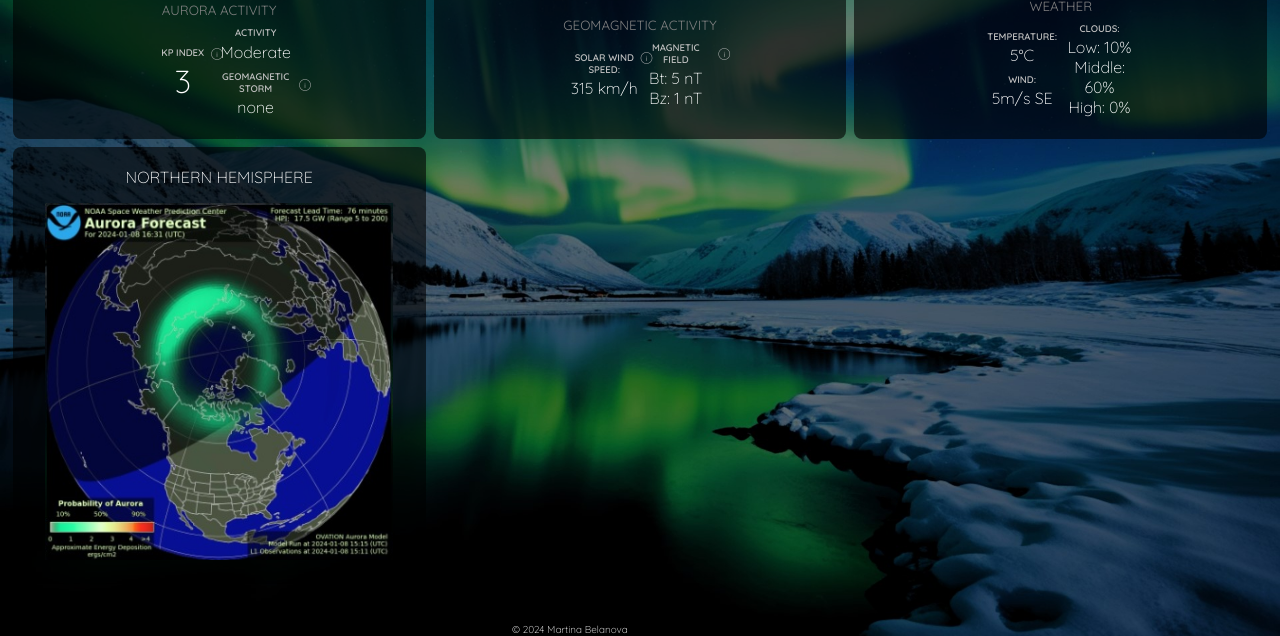
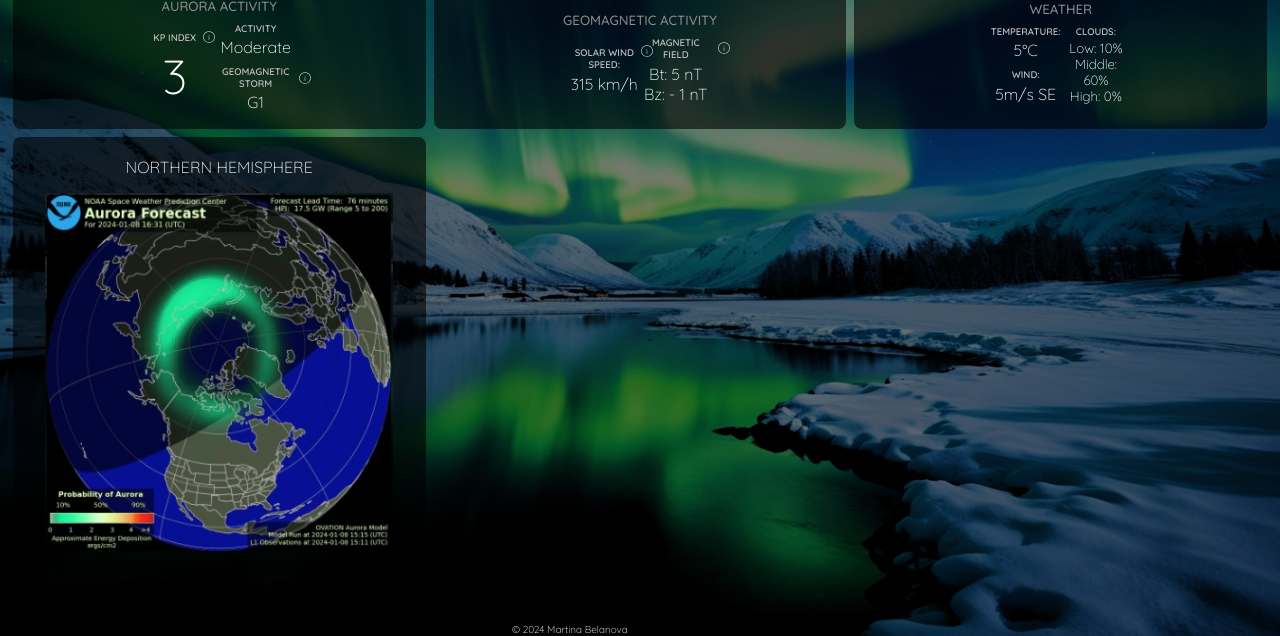
Before and after one commit to BelanovaMartinaTrain/EasyChoosey, a website: page index.html in a window 1280 px wide. Shown: the part 164-800 px from the top of the page. Drawn offline with nearby package versions, Linux system fonts and the light colour scheme.

Commit message:
testing aurora site design

```diff
--- a/index.css
+++ b/index.css
@@ -14,7 +14,7 @@
 }
 
 .bigger-font {
-    font-size: 2rem;
+    font-size: 3rem;
 }
 
 .center {
@@ -77,12 +77,16 @@
 
 .font-h2 {
     font-size: smaller;
-    font-weight: 400;
-    color: gray;
+    font-weight: 500;
+    color: #909090;
 }
 
 .font-smaller {
     font-size: smaller;
+}
+
+.padding-sm-r {
+    padding-right: 0.5rem;
 }
 
 /* END UTILITY CLASSES*/
@@ -93,7 +97,7 @@ html, body {
     -moz-background-size: cover;
     -o-background-size: cover;
     background-size: cover;
-    font-family: 'Quicksand', system-ui ,sans-serif;
+    font-family: 'Quicksand', system-ui, sans-serif;
     font-weight: 300;
     color: white;
     margin: 0;
@@ -103,10 +107,6 @@ html, body {
 nav {
     display: grid;
     grid-auto-flow: column;
-    /*width: clamp(100vw, 50rem);
-    max-width: 50rem;
-    min-width: 30rem;*/
-    /*padding: 0.8rem 4rem;*/
     justify-content: space-between;
     margin-left: auto;
     margin-right: auto;
@@ -210,18 +210,10 @@ footer {
     padding-bottom: 0.2rem;
 }
 
-.material-symbols-outlined {
-  font-variation-settings:
-  'FILL' 0,
-  'wght' 100,
-  'GRAD' 0,
-  'opsz' 24
-}
-
 .info-icon {
     position: absolute;
-    top: 55%;
-    right: -1.3rem; /* Adjust as needed */
+    top: 57%;
+    right: -1.3rem;
     transform: translateY(-50%);
     cursor: pointer;
 	font-size: 1rem;
@@ -231,6 +223,7 @@ footer {
 	font-size: 2.2rem;
 	grid-area: menu;
     width: 2.2rem;
+    height: 2.2rem;
 }
 
 .img-text {
--- a/index.html
+++ b/index.html
@@ -3,7 +3,6 @@
   <head>
     <title>Aurora Forecast</title>
     <meta name="viewport" content="width=device-width, initial-scale=1">
-    <link rel="stylesheet" href="https://fonts.googleapis.com/css2?family=Material+Symbols+Outlined:opsz,wght,FILL,GRAD@24,100,0,0" />
     <link rel="preconnect" href="https://fonts.googleapis.com">
     <link rel="preconnect" href="https://fonts.gstatic.com" crossorigin>
     <link href="https://fonts.googleapis.com/css2?family=Quicksand:wght@300..700&display=swap" rel="stylesheet">
@@ -19,7 +18,7 @@
 
       <!--Menu comp-->
       <menu class="margin-sm-btm">
-        <span class="material-symbols-outlined menu-btn widget-for-small" >menu</span>
+        <span class="material-symbols-outlined menu-btn widget-for-small " ><img src="./icons/menu.svg" class="center"/></span>
 
         <!--Time widget-->
         <div class="time center"  >
@@ -53,19 +52,25 @@
         <div class="widget center padding-small">
           <h2 class="center padding-sm-btm uppercase font-h2">Aurora activity</h2>
           <div class="quickview-div grid-item padding-xs-btm ">
-            <div class="center quickview-item width-100">
+            <div class="center quickview-item width-100 padding-sm-r">
               <p class="relative padding-xs-btm">Kp index
-                <span class="material-symbols-outlined info-icon">info</span>
+                <span class="material-symbols-outlined info-icon">
+                  <img src="./icons/info.svg"/>
+                </span>
               </p>
               <h3 class="bigger-font">3</h3>
             </div>
-            <div class="center quickview-item width-100">
+            <div class="center quickview-item width-100 padding-sm-r">
               <p class="relative padding-xs-btm">Activity</p>
               <h3 class="padding-sm-btm">Moderate</h3>
-              <p class="relative padding-xs-btm">Geomagnetic storm<span class="material-symbols-outlined info-icon">info</span></p>
+              <p class="relative padding-xs-btm">Geomagnetic storm
+                <span class="material-symbols-outlined info-icon">
+                  <img src="./icons/info.svg"/>
+                </span>
+              </p>
               <!-- h3>R: none</h3>
               <h3>S: none</h3-->
-              <h3 class="padding-xs-btm">none</h3>
+              <h3 class="padding-xs-btm">G1</h3>
             </div>
           </div>
         </div>
@@ -76,14 +81,20 @@
           <h2 class="padding-sm-btm uppercase padding-sm-btm font-h2">Geomagnetic activity</h2>
           <div class="quickview-div">
             <div class="center grid-item quickview-item width-100">
-              <p class="relative">Solar wind<span class="material-symbols-outlined info-icon">info</span></p>
+              <p class="relative">Solar wind
+                <span class="material-symbols-outlined info-icon">
+                  <img src="./icons/info.svg"/>
+                </span>
+              </p>
               <p class="margin-sm-btm"> speed:</p>
               <h3>315 km/h</h3>
             </div>
             <div class="center quickview-item width-100">
-              <p class="relative margin-sm-btm">Magnetic field <span class="material-symbols-outlined info-icon">info</span></p>
+              <p class="relative margin-sm-btm">Magnetic field
+                <span class="material-symbols-outlined info-icon">
+                  <img src="./icons/info.svg"/></span></p>
               <h3>Bt: 5 nT</h3>
-              <h3>Bz: 1 nT</h3>
+              <h3>Bz: - 1 nT</h3>
             </div>
           </div>
         </div>
@@ -101,9 +112,9 @@
             </div>
             <div class="center quickview-item width-100 padding-sm-btm">
               <p class="margin-sm-btm">Clouds: </p>
-              <h3>Low: 10%</h3>
-              <h3>Middle: 60%</h3>
-              <h3>High: 0%</h3>
+              <h3 class="font-smaller">Low: 10%</h3>
+              <h3 class="font-smaller">Middle: 60%</h3>
+              <h3 class="font-smaller">High: 0%</h3>
             </div>
           </div>
         </div>
```
Also changed, not shown: icons/info.svg (added), icons/menu.svg (added).
